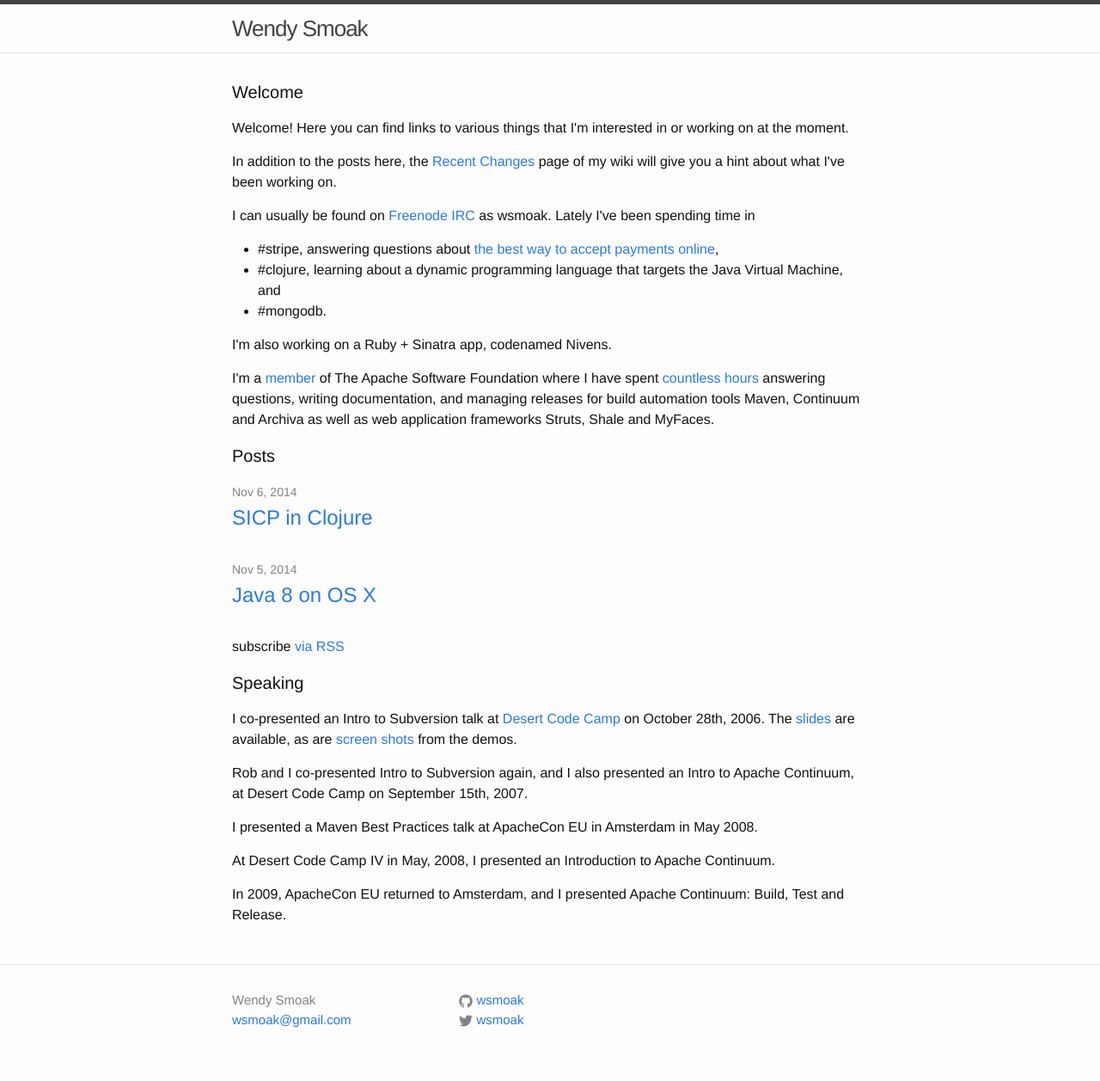
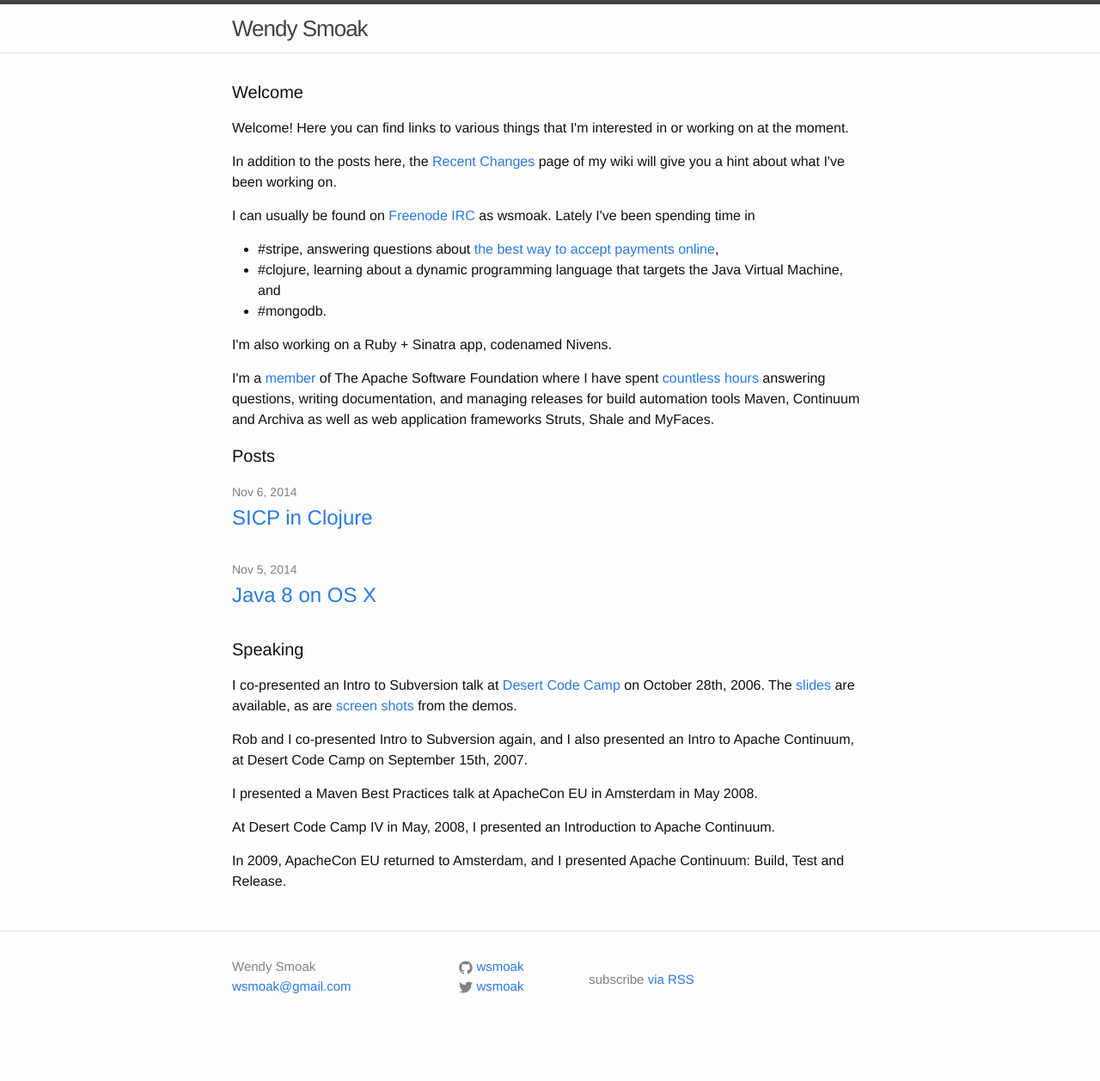
Before and after one commit to wsmoak/wsmoak.github.io, a Jekyll site: the page built from index.html, in a window 1280 px wide. Shown: the whole page at 86% size. Built offline with Jekyll 4.4.1, drawn with Linux system fonts in a browser that asks for light colours; after the commit the page ends 1218 px from its top, so only the background shows below that.

Commit message:
Move the RSS feed link to the footer

```diff
--- a/_includes/footer.html
+++ b/_includes/footer.html
@@ -45,7 +45,8 @@
 
       <div class="footer-col  footer-col-3">
         <p class="text">{{ site.description }}</p>
-      </div>
+        <p class="rss-subscribe">subscribe <a href="{{ "/feed.xml" | prepend: site.baseurl}}">via RSS</a></p>
+	  </div>
     </div>
 
   </div>
--- a/index.html
+++ b/index.html
@@ -48,8 +48,6 @@
     {% endfor %}
   </ul>
 
-  <p class="rss-subscribe">subscribe <a href="{{ "/feed.xml" | prepend: site.baseurl }}">via RSS</a></p>
-
   <h1 class="page-heading">Speaking</h1>
 
 <p>I co-presented an Intro to Subversion talk at <a target="new"
```
